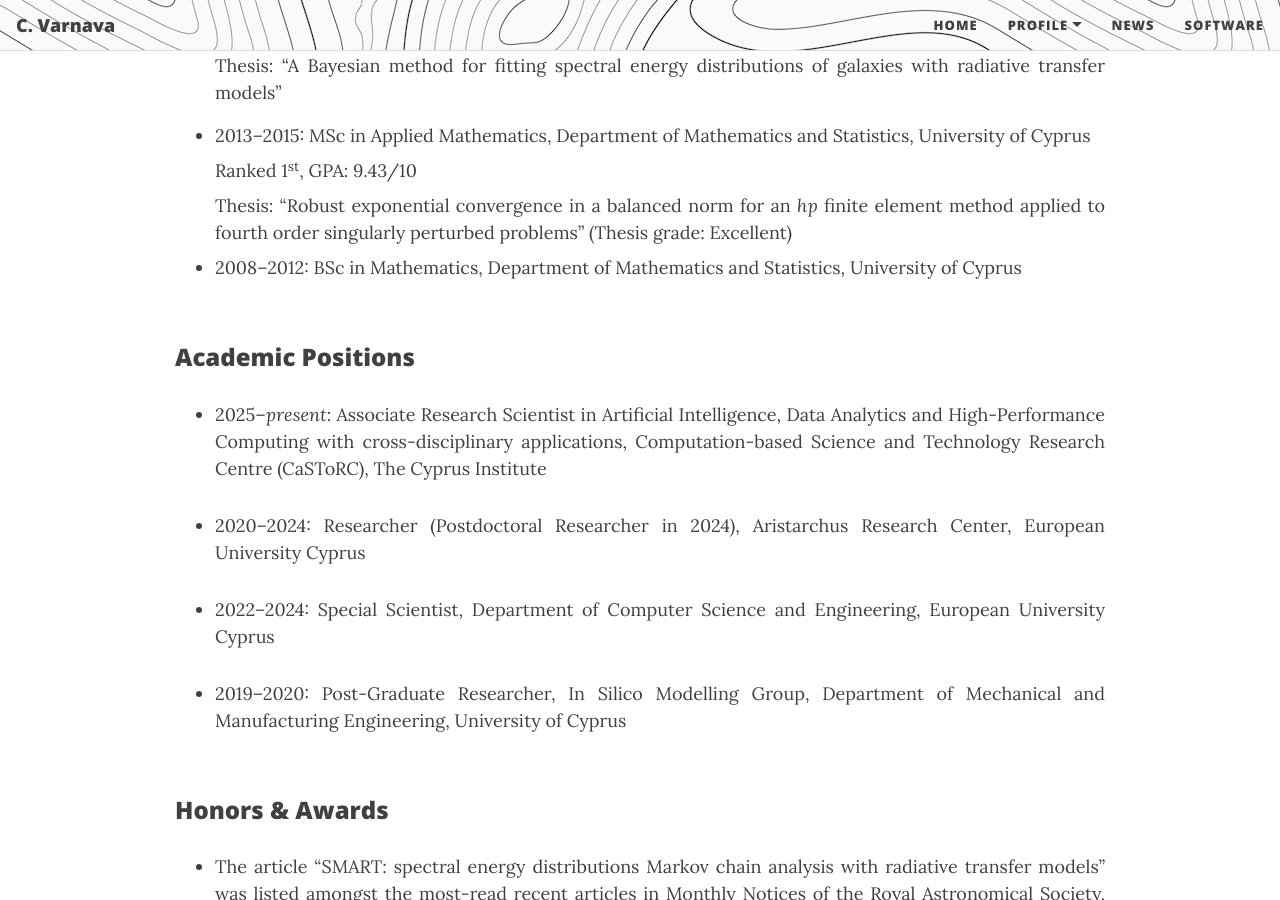
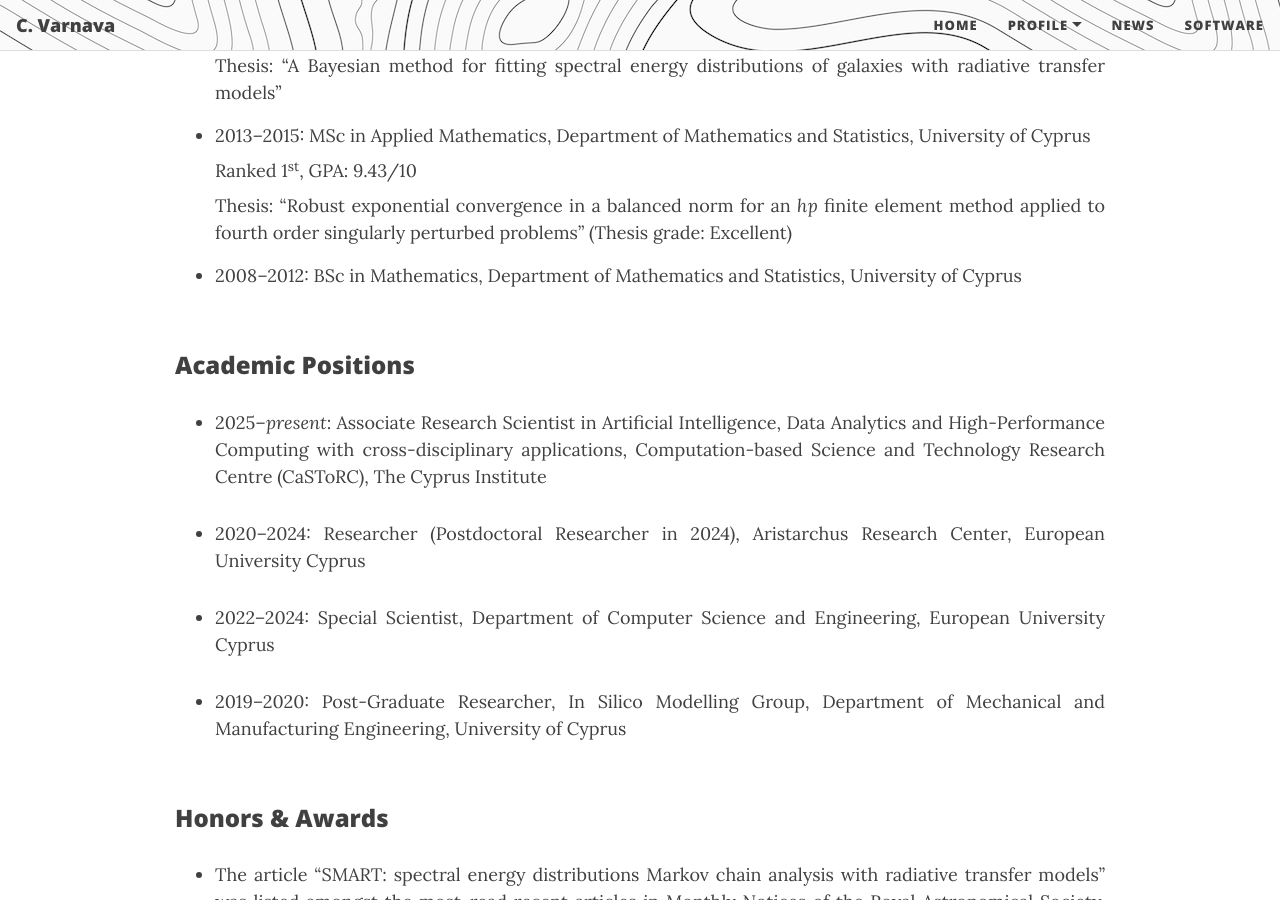
Before and after one commit to ch-var/ch-var.github.io, a Jekyll site: the page built from CV.html, in a window 1280 px wide and 900 px high, scrolled down 394 px. Built offline with Jekyll 4.4.1, drawn with Linux system fonts in a browser that asks for light colours; formulas are drawn with MathJax 3.

Commit message:
Update CV.html

```diff
--- a/CV.html
+++ b/CV.html
@@ -26,11 +26,11 @@
 <ul>
 <li class="responsive-margin" style="margin-bottom: 8px;">2020–2024: PhD in Computing/Computer Science, Department of Computer Science and Engineering jointly with the Aristarchus Research Center, European University Cyprus</li>
 <p align='justify' class="responsive-margin" style="margin-top: 8px; margin-bottom: 8px;">Awarded full academic scholarship</p>
-<p align='justify' class="responsive-margin" style="margin-top: 0px; margin-bottom: 8px;">Thesis: “A Bayesian method for fitting spectral energy distributions of galaxies with radiative transfer models”</p>
+<p align='justify' class="responsive-margin" style="margin-top: 8px; margin-bottom: 8px;">Thesis: “A Bayesian method for fitting spectral energy distributions of galaxies with radiative transfer models”</p>
 <li class="responsive-margin" style="margin-top: 16px; margin-bottom: 8px;">2013–2015: MSc in Applied Mathematics, Department of Mathematics and Statistics, University of Cyprus</li>
-<p align='justify' class="responsive-margin" style="margin-top: 0px; margin-bottom: 8px;">Ranked 1<sup>st</sup>, GPA: 9.43/10</p>
-<p align='justify' class="responsive-margin" style="margin-top: 0px; margin-bottom: 8px;">Thesis: “Robust exponential convergence in a balanced norm for an <i>hp</i> finite element method applied to fourth order singularly perturbed problems” (Thesis grade: Excellent)</p>
-<li class="responsive-margin">2008–2012: BSc in Mathematics, Department of Mathematics and Statistics, University of Cyprus</li>
+<p align='justify' class="responsive-margin" style="margin-top: 8px; margin-bottom: 8px;">Ranked 1<sup>st</sup>, GPA: 9.43/10</p>
+<p align='justify' class="responsive-margin" style="margin-top: 8px; margin-bottom: 8px;">Thesis: “Robust exponential convergence in a balanced norm for an <i>hp</i> finite element method applied to fourth order singularly perturbed problems” (Thesis grade: Excellent)</p>
+<li class="responsive-margin" style="margin-top: 16px;">2008–2012: BSc in Mathematics, Department of Mathematics and Statistics, University of Cyprus</li>
 </ul>
 <br>
 <p style="font-family: var(--header-font); font-weight: 800; line-height: 1.1; font-size: 1.5rem; margin-top: 1.25rem;">Academic Positions</p>
```
